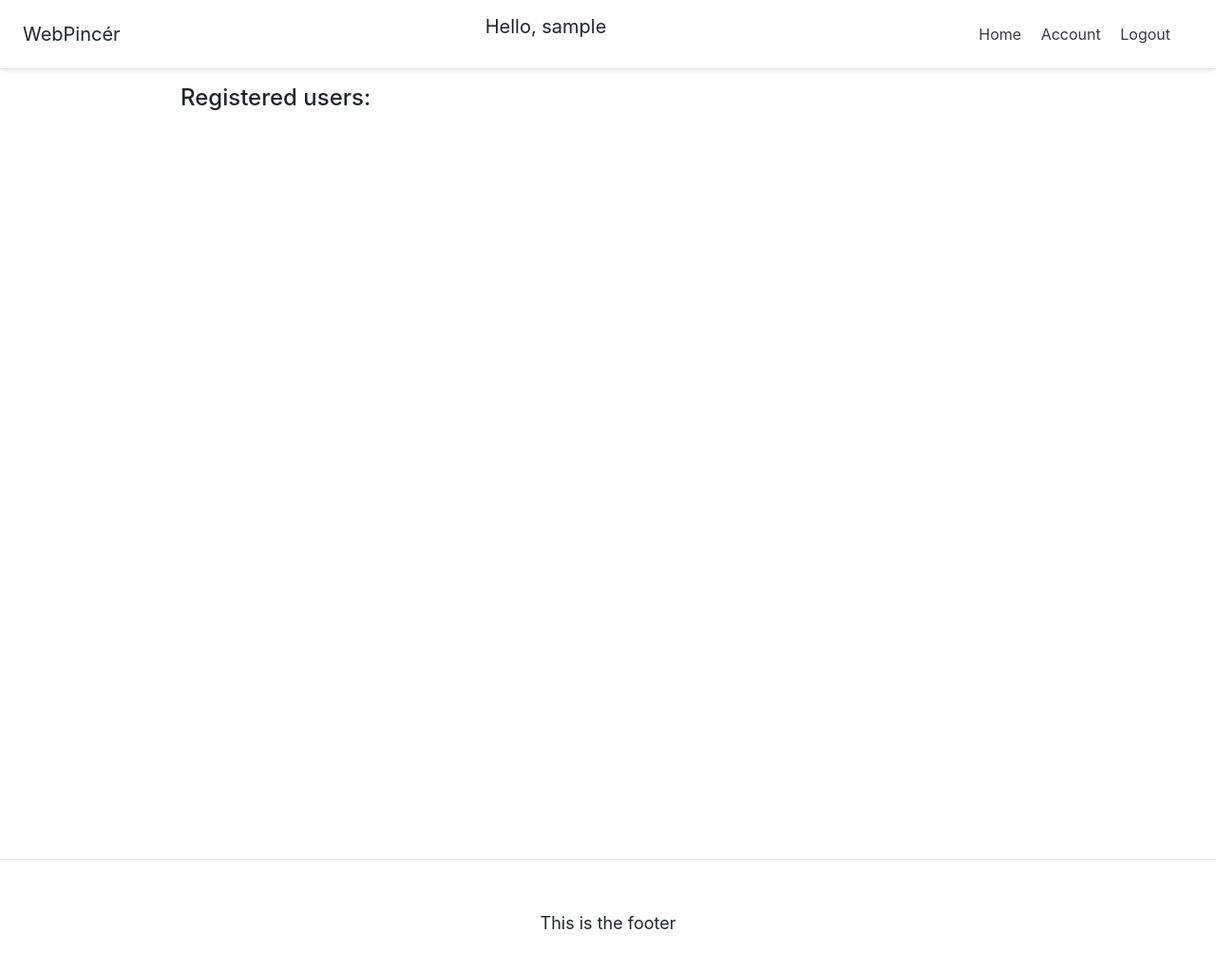
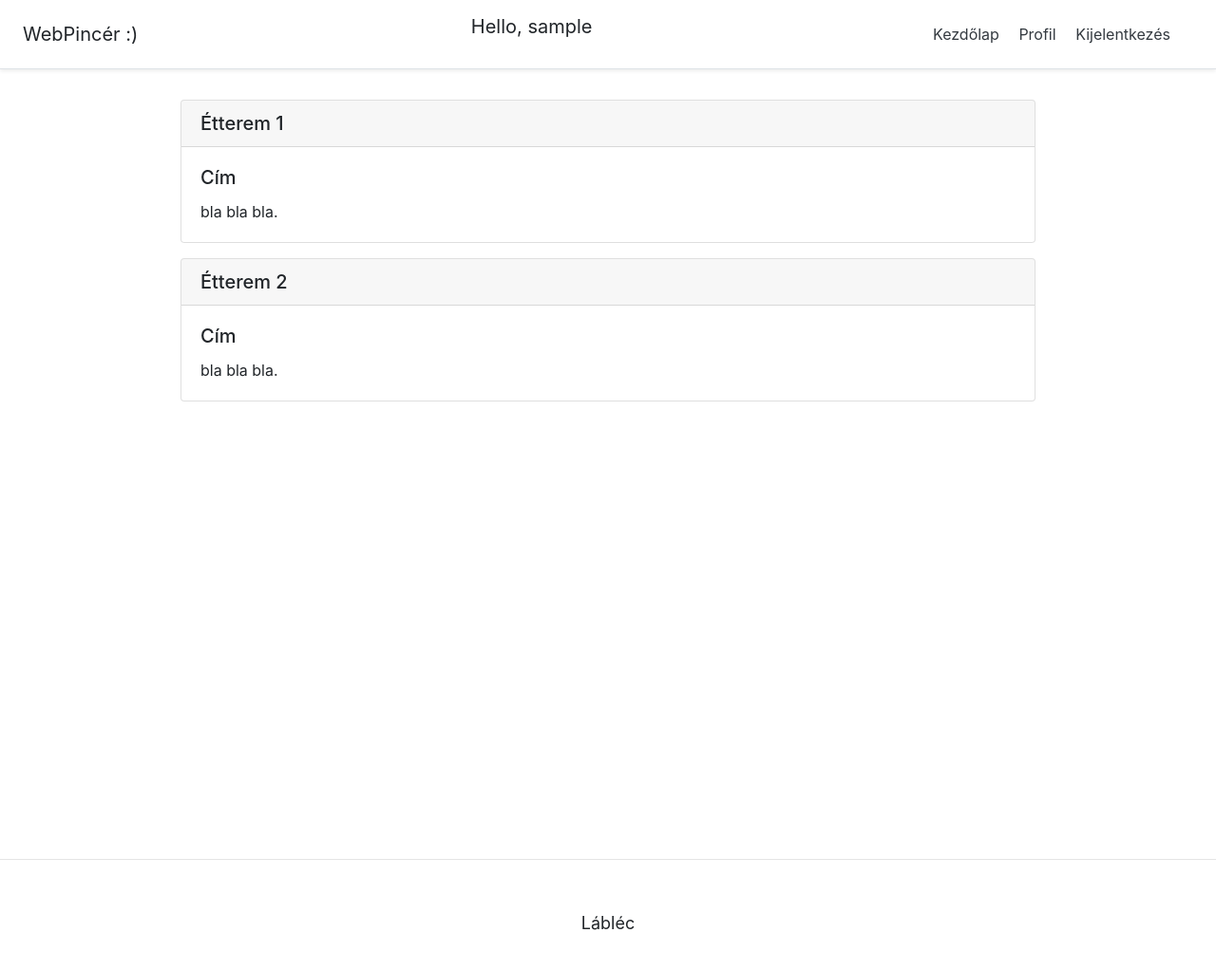
Before and after one commit to sSharkyYy/FoodOrderingApp, a Django app: template templates/personal/home.html in a window 1280 px wide. Shown: the whole page at 95% size. Run offline with Django 3.2, Linux system fonts and the light colour scheme; the template is opened without the code that fills it, so the values that code supplies are empty; the visitor is signed in with stand-in values (Sample User, id 1).

Commit message:
Home page

```diff
--- a/templates/personal/home.html
+++ b/templates/personal/home.html
@@ -4,10 +4,23 @@
 
     <div class="container">
         <div class="d-flex flex-column">
-            <h4>Registered users: </h4>
-            {% for account in accounts %}
-                <p>{{ account }} | {{ account.date_joined }}</p>
-            {% endfor %}
+
+            <div class="card mt-3">
+                <h5 class="card-header">Étterem 1</h5>
+                <div class="card-body">
+                    <h5 class="card-title">Cím</h5>
+                    <p class="card-text">bla bla bla.</p>
+                </div>
+            </div>
+
+            <div class="card mt-3">
+                <h5 class="card-header">Étterem 2</h5>
+                <div class="card-body">
+                    <h5 class="card-title">Cím</h5>
+                    <p class="card-text">bla bla bla.</p>
+                </div>
+            </div>
+
         </div>
     </div>
 
--- a/templates/snippets/footer.html
+++ b/templates/snippets/footer.html
@@ -6,7 +6,7 @@
 
 <hr>
 <div class="d-flex flex-row align-items-center footer">
-    <p class="m-auto" style="font-size:large">This is the footer</p>
+    <p class="m-auto" style="font-size:large">Lábléc</p>
 </div>
 
 <script src="https://code.jquery.com/jquery-3.5.1.slim.min.js" integrity="sha384-DfXdz2htPH0lsSSs5nCTpuj/zy4C+OGpamoFVy38MVBnE+IbbVYUew+OrCXaRkfj" crossorigin="anonymous"></script>
--- a/templates/snippets/header.html
+++ b/templates/snippets/header.html
@@ -24,7 +24,7 @@
 
 <div class="d-flex flex-column flex-md-row align-items-center p-3 px-md-4 mb-3 bg-white border-bottom shadow-sm">
     <h5 class="my-0 mr-md-auto font-weight-normal">
-        WebPincér
+        WebPincér :)
     </h5>
     <h5 class="my-0 mr-md-auto font-weight-normal">
         {% if request.user.is_authenticated %}
@@ -33,14 +33,14 @@
     </h5>
     <nav class="my-2 my-md-0 mr-md-3">
         {% if request.user.is_authenticated %}
-            <a class="p-2 text-dark" href="{% url 'home' %}">Home</a>
-            <a class="p-2 text-dark" href="{% url 'account' %}">Account</a>
-            <a class="p-2 text-dark" href="{% url 'logout' %}">Logout</a>
+            <a class="p-2 text-dark" href="{% url 'home' %}">Kezdőlap</a>
+            <a class="p-2 text-dark" href="{% url 'account' %}">Profil</a>
+            <a class="p-2 text-dark" href="{% url 'logout' %}">Kijelentkezés</a>
         {% else %}
-            <a  class="p-2 text-dark" href="{% url 'home' %}">Home</a>
+            <a  class="p-2 text-dark" href="{% url 'home' %}">Kezdőlap</a>
             <a  class="p-2 text-dark" href="">Login</a>
             </nav>
-            <a class="btn btn-outline-primary" href="">Register</a>
+            <a class="btn btn-outline-primary" href="">Regisztráció</a>
         {% endif %}
     </nav>
 </div>
```
